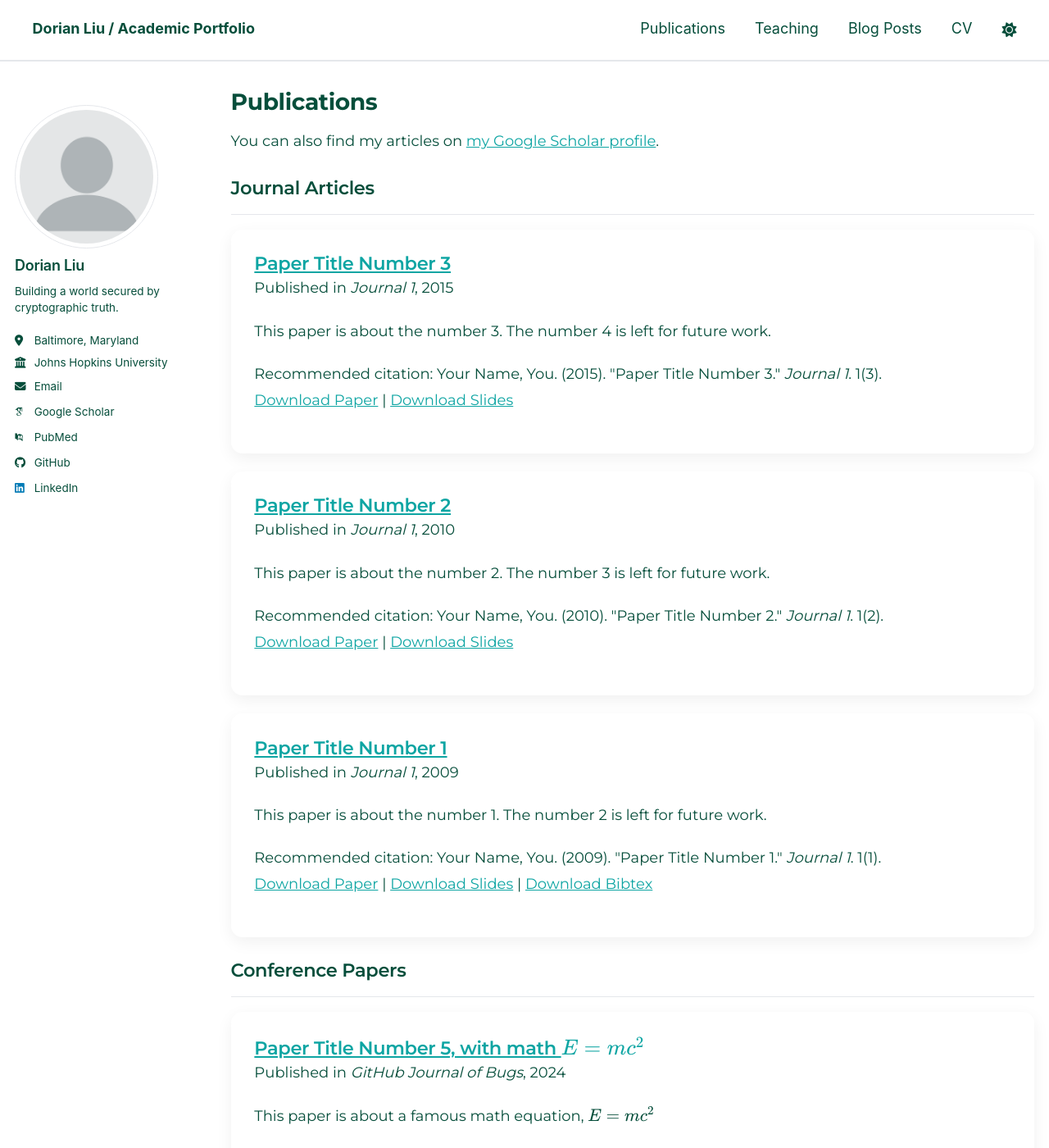
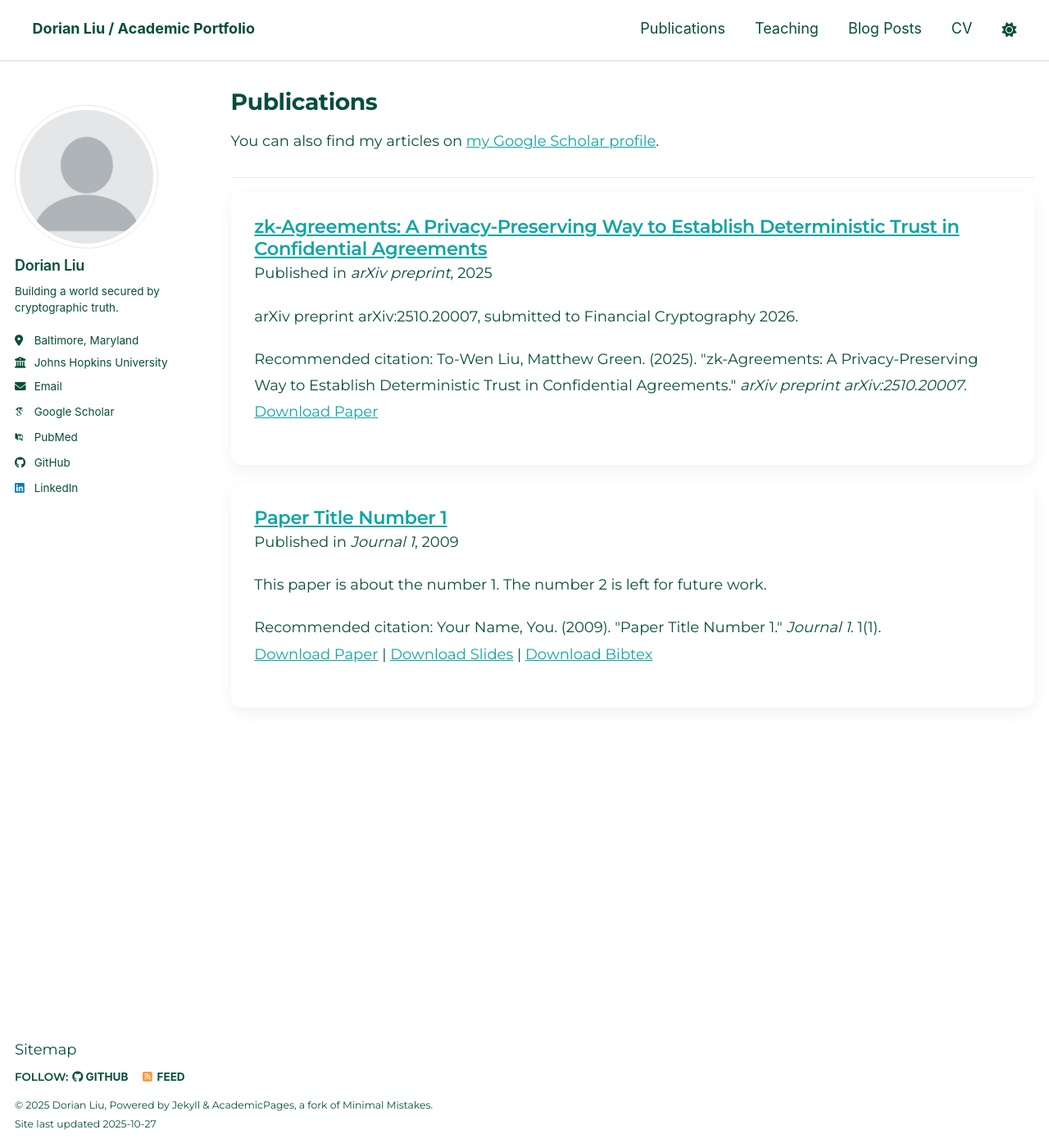
Before and after one commit to twliu-dorian/dorianliu-homepage, a Jekyll site: the page built from _pages/publications.html, in a window 1280 px wide and 1400 px high. Shown: the whole window at 82% size. Built offline with Jekyll 4.4.1, drawn with Linux system fonts in a browser that asks for light colours; some web fonts are replaced; a script that is not in the unit is left out; some of the changed text lies outside the part shown.

Commit message:
edit publications

```diff
--- a/_config.yml
+++ b/_config.yml
@@ -85,7 +85,7 @@ publication_category:
   books:
     title: "Books"
   manuscripts:
-    title: "Journal Articles"
+    title: ""
   conferences:
     title: "Conference Papers"
 
--- a/_publications/2010-10-01-paper-title-number-2.md
+++ /dev/null
@@ -1,14 +0,0 @@
----
-title: "Paper Title Number 2"
-collection: publications
-category: manuscripts
-permalink: /publication/2010-10-01-paper-title-number-2
-excerpt: 'This paper is about the number 2. The number 3 is left for future work.'
-date: 2010-10-01
-venue: 'Journal 1'
-slidesurl: 'http://academicpages.github.io/files/slides2.pdf'
-paperurl: 'http://academicpages.github.io/files/paper2.pdf'
-citation: 'Your Name, You. (2010). &quot;Paper Title Number 2.&quot; <i>Journal 1</i>. 1(2).'
----
-
-The contents above will be part of a list of publications, if the user clicks the link for the publication than the contents of section will be rendered as a full page, allowing you to provide more information about the paper for the reader. When publications are displayed as a single page, the contents of the above "citation" field will automatically be included below this section in a smaller font.
--- a/_publications/2015-10-01-paper-title-number-3.md
+++ /dev/null
@@ -1,14 +0,0 @@
----
-title: "Paper Title Number 3"
-collection: publications
-category: manuscripts
-permalink: /publication/2015-10-01-paper-title-number-3
-excerpt: 'This paper is about the number 3. The number 4 is left for future work.'
-date: 2015-10-01
-venue: 'Journal 1'
-slidesurl: 'http://academicpages.github.io/files/slides3.pdf'
-paperurl: 'http://academicpages.github.io/files/paper3.pdf'
-citation: 'Your Name, You. (2015). &quot;Paper Title Number 3.&quot; <i>Journal 1</i>. 1(3).'
----
-
-The contents above will be part of a list of publications, if the user clicks the link for the publication than the contents of section will be rendered as a full page, allowing you to provide more information about the paper for the reader. When publications are displayed as a single page, the contents of the above "citation" field will automatically be included below this section in a smaller font.
--- a/_publications/2025-06-08-paper-title-number-5.md
+++ /dev/null
@@ -1,13 +0,0 @@
----
-title: "Paper Title Number 5, with math $$E=mc^2$$"
-collection: publications
-category: conferences
-permalink: /publication/2024-02-17-paper-title-number-4
-excerpt: 'This paper is about a famous math equation, $$E=mc^2$$'
-date: 2024-02-17
-venue: 'GitHub Journal of Bugs'
-paperurl: 'http://academicpages.github.io/files/paper3.pdf'
-citation: 'Your Name, You. (2024). &quot;Paper Title Number 3.&quot; <i>GitHub Journal of Bugs</i>. 1(3).'
----
-
-Using [MathJax](https://www.mathjax.org/) in the description is supported - $$E=mc^2$$ - however, the use must be mindful that the default delimiters are `$$...$$` and `\\[...\\]` which differs from the `$...$` that is typically expected.
--- /dev/null
+++ b/_publications/2025-10-22-zk-agreements.md
@@ -0,0 +1,17 @@
+---
+title: "zk-Agreements: A Privacy-Preserving Way to Establish Deterministic Trust in Confidential Agreements"
+collection: publications
+category: manuscripts
+permalink: /publication/2025-10-22-zk-agreements
+excerpt: "arXiv preprint arXiv:2510.20007, submitted to Financial Cryptography 2026."
+date: 2025-10-22
+venue: "arXiv preprint"
+paperurl: "https://arxiv.org/abs/2510.20007"
+citation: 'To-Wen Liu, Matthew Green. (2025). "zk-Agreements: A Privacy-Preserving Way to Establish Deterministic Trust in Confidential Agreements." <i>arXiv preprint arXiv:2510.20007</i>.'
+---
+
+**Abstract**
+
+Digital transactions currently exceed trillions of dollars annually, yet traditional paper-based agreements remain a bottleneck for automation, enforceability, and dispute resolution. Computable legal contracts — expressed in machine-readable formats — promise automated execution and verifiable compliance, but current blockchain solutions risk leaking confidential terms.
+
+**zk-Agreements** introduce a privacy-preserving protocol that transitions from paper-based trust to cryptographic trust while maintaining confidentiality. Our design combines zero-knowledge proofs to protect private agreement terms, secure two-party computation for compliance evaluation, and smart contracts for verifiable enforcement. Together, these components achieve both privacy preservation and computational enforceability, resolving the fundamental tension between transparency and confidentiality in blockchain-based agreements.
```
Also changed, not shown: _publications/2024-02-17-paper-title-number-4.md (deleted, +0 -13 lines).
